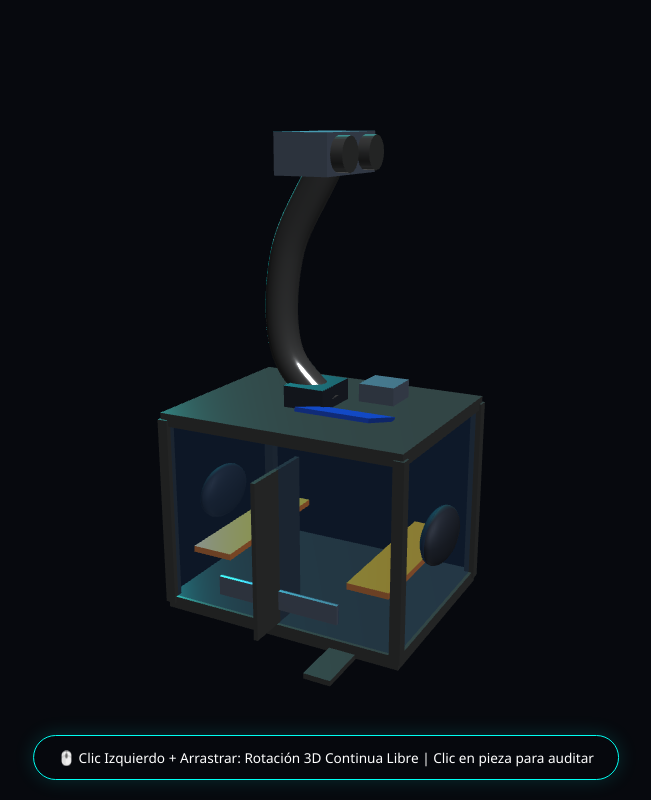
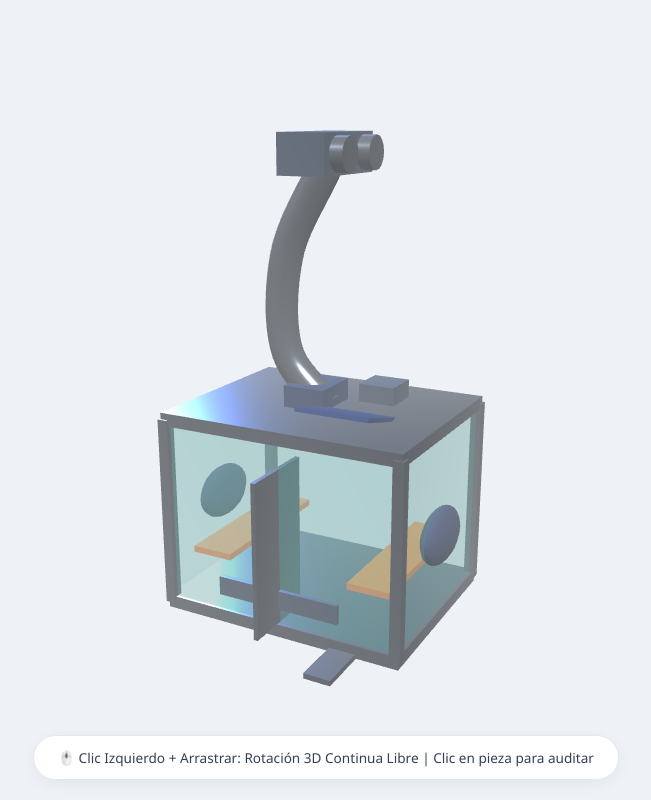
Before and after one commit to RichGuep/CableMantainance, a plain HTML site: page index.html in a window 1280 px wide. Shown: the whole page, without its empty margins (314-965 px from the left). Drawn offline with nearby package versions, Linux system fonts and the light colour scheme; animation ran at ten frames a second.

Commit message:
Update index.html

```diff
--- a/index.html
+++ b/index.html
@@ -3,35 +3,35 @@
 <head>
     <meta charset="UTF-8">
     <meta name="viewport" content="width=device-width, initial-scale=1.0">
-    <title>GMAO Doppelmayr - CWA OMEGA V</title>
+    <title>GMAO Doppelmayr - CWA OMEGA V (Light Mode)</title>
     <style>
         * { box-sizing: border-box; margin: 0; padding: 0; font-family: 'Segoe UI', Tahoma, sans-serif; }
-        body { overflow: hidden; background-color: #07090e; color: #fff; }
+        body { overflow: hidden; background-color: #f1f5f9; color: #1e293b; }
         #canvas-container { width: 100vw; height: 100vh; display: block; }
 
-        /* Panel Técnico de Mantenimiento */
+        /* Panel Técnico de Mantenimiento - Modo Claro */
         #info-panel {
             position: absolute; top: 20px; right: 20px; width: 390px;
-            background: rgba(11, 16, 26, 0.94); backdrop-filter: blur(20px);
-            -webkit-backdrop-filter: blur(20px); border: 2px solid #00fff2;
-            border-radius: 12px; padding: 24px; box-shadow: 0 0 35px rgba(0, 255, 242, 0.25);
-            display: none; z-index: 10;
+            background: rgba(255, 255, 255, 0.92); backdrop-filter: blur(20px);
+            -webkit-backdrop-filter: blur(20px); border: 1px solid #cbd5e1;
+            border-radius: 12px; padding: 24px; box-shadow: 0 10px 30px rgba(15, 23, 42, 0.08);
+            display: none; z-index: 10; transition: all 0.3s ease;
         }
-        h2 { color: #00fff2; margin-bottom: 6px; font-size: 1.3rem; text-transform: uppercase; letter-spacing: 0.5px; }
-        .sub-title { font-size: 0.85rem; color: #8a99ad; margin-bottom: 14px; border-bottom: 1px solid rgba(0,255,242,0.2); padding-bottom: 6px; }
+        h2 { color: #0f172a; margin-bottom: 2px; font-size: 1.3rem; text-transform: uppercase; letter-spacing: 0.5px; }
+        .sub-title { font-size: 0.85rem; color: #64748b; margin-bottom: 14px; border-bottom: 2px solid #e2e8f0; padding-bottom: 6px; }
         .data-group { margin-bottom: 12px; }
-        .data-label { font-size: 0.72rem; color: #a0aec0; text-transform: uppercase; letter-spacing: 0.5px; margin-bottom: 2px; }
-        .data-value { font-size: 0.95rem; font-weight: 600; color: #edf2f7; }
-        .data-desc { font-size: 0.85rem; color: #e2e8f0; background: rgba(255, 255, 255, 0.04); padding: 10px; border-radius: 6px; margin-top: 4px; line-height: 1.4; border-left: 3px solid #00fff2; }
-        .falla-input { width: 100%; background: #0f131a; border: 1px solid #4a5568; color: white; padding: 10px; border-radius: 6px; margin-top: 6px; resize: none; font-size: 0.9rem; }
-        .falla-input:focus { outline: none; border-color: #00fff2; }
+        .data-label { font-size: 0.72rem; color: #64748b; text-transform: uppercase; letter-spacing: 0.5px; margin-bottom: 2px; }
+        .data-value { font-size: 0.95rem; font-weight: 600; color: #0f172a; }
+        .data-desc { font-size: 0.85rem; color: #334155; background: #f8fafc; padding: 10px; border-radius: 6px; margin-top: 4px; line-height: 1.4; border-left: 3px solid #2563eb; }
+        .falla-input { width: 100%; background: #ffffff; border: 1px solid #cbd5e1; color: #0f172a; padding: 10px; border-radius: 6px; margin-top: 6px; resize: none; font-size: 0.9rem; }
+        .falla-input:focus { outline: none; border-color: #2563eb; box-shadow: 0 0 0 3px rgba(37, 99, 235, 0.15); }
 
-        .btn-ot { display: block; width: 100%; background: #ff5722; color: white; border: none; padding: 12px; border-radius: 6px; font-weight: bold; font-size: 1rem; cursor: pointer; margin-top: 15px; text-transform: uppercase; box-shadow: 0 4px 15px rgba(255, 87, 34, 0.4); transition: background 0.2s; }
+        .btn-ot { display: block; width: 100%; background: #ff5722; color: white; border: none; padding: 12px; border-radius: 6px; font-weight: bold; font-size: 1rem; cursor: pointer; margin-top: 15px; text-transform: uppercase; box-shadow: 0 4px 12px rgba(255, 87, 34, 0.25); transition: background 0.2s; }
         .btn-ot:hover { background: #e64a19; }
-        .btn-close { display: block; width: 100%; background: #334155; color: white; border: none; padding: 10px; border-radius: 6px; font-weight: bold; font-size: 0.9rem; cursor: pointer; margin-top: 8px; text-transform: uppercase; transition: background 0.2s; }
+        .btn-close { display: block; width: 100%; background: #64748b; color: white; border: none; padding: 10px; border-radius: 6px; font-weight: bold; font-size: 0.9rem; cursor: pointer; margin-top: 8px; text-transform: uppercase; transition: background 0.2s; }
         .btn-close:hover { background: #475569; }
 
-        #instructions { position: absolute; bottom: 20px; left: 50%; transform: translateX(-50%); background: rgba(7, 9, 14, 0.95); border: 1px solid #00fff2; padding: 12px 24px; border-radius: 30px; pointer-events: none; font-size: 0.85rem; text-align: center; box-shadow: 0 0 20px rgba(0, 255, 242, 0.15); }
+        #instructions { position: absolute; bottom: 20px; left: 50%; transform: translateX(-50%); background: rgba(255, 255, 255, 0.95); border: 1px solid #e2e8f0; padding: 12px 24px; border-radius: 30px; pointer-events: none; font-size: 0.85rem; text-align: center; color: #334155; box-shadow: 0 4px 15px rgba(0, 0, 0, 0.05); }
     </style>
     <script src="https://unpkg.com/three@0.128.0/build/three.min.js"></script>
     <script src="https://unpkg.com/three@0.128.0/examples/js/controls/OrbitControls.js"></script>
@@ -70,10 +70,13 @@
     </div>
 
     <script {twc-raw}>
-        // --- 1. CONFIGURACIÓN DEL ENTORNO ---
+        // --- 1. CONFIGURACIÓN DEL ENTORNO DE ESTUDIO ---
         const container = document.getElementById('canvas-container');
         const scene = new THREE.Scene();
-        scene.background = new THREE.Color(0x07090e); // Fondo técnico oscuro
+        scene.background = new THREE.Color(0xeef2f6); // Gris estudio claro premium
+
+        // Añadimos niebla sutil para mejorar el degradado de fondo e incrementar realismo espacial
+        scene.fog = new THREE.FogExp2(0xeef2f6, 0.08);
 
         const camera = new THREE.PerspectiveCamera(45, window.innerWidth / window.innerHeight, 0.1, 100);
         const posCamaraOriginal = new THREE.Vector3(4, 2.5, 7.5);
@@ -90,33 +93,33 @@
         const centroOriginal = new THREE.Vector3(0, 0, 0);
         controls.target.copy(centroOriginal);
 
-        // --- ILUMINACIÓN CROSSED-STUDIO (MÁXIMO VOLUMEN Y REBOTE) ---
-        scene.add(new THREE.AmbientLight(0xffffff, 0.45));
+        // --- ILUMINACIÓN DE ESTUDIO FOTOGRÁFICO DE ALTA VISIBILIDAD ---
+        scene.add(new THREE.AmbientLight(0xffffff, 0.7)); // Alta claridad ambiental base
 
-        const sunLight = new THREE.DirectionalLight(0xffffff, 1.6); // Luz superior directa de volumen
-        sunLight.position.set(6, 10, 5);
-        scene.add(sunLight);
+        const mainSun = new THREE.DirectionalLight(0xffffff, 1.2); // Luz de sol superior derecha
+        mainSun.position.set(5, 10, 5);
+        scene.add(mainSun);
 
-        const backCyanLight = new THREE.DirectionalLight(0x00fff2, 1.4); // Destello cyan trasero para siluetas
-        backCyanLight.position.set(-6, 4, -6);
-        scene.add(backCyanLight);
+        const fillLight = new THREE.DirectionalLight(0xe2e8f0, 0.6); // Luz de relleno lateral izquierda
+        fillLight.position.set(-5, 4, 3);
+        scene.add(fillLight);
 
-        const bottomReflect = new THREE.DirectionalLight(0xffffff, 0.5); // Luz inferior para iluminar estribos y piso
-        bottomReflect.position.set(0, -6, 0);
-        scene.add(bottomReflect);
+        const contrastBlueLight = new THREE.DirectionalLight(0x1e3a8a, 0.5); // Luz azul profundo de contrafoco para realzar bordes metálicos
+        contrastBlueLight.position.set(-4, 3, -5);
+        scene.add(contrastBlueLight);
 
         // --- 2. BASE DE DATOS TÉCNICA OFICIAL (CWA OMEGA V) ---
         const baseDatosPiezas = {
-            "Mecanismo_Pinza": { nombre: "Pinza Desembragable D-Line", id: "CWA-DOPP-PZ108", crit: "Crítica", desc: "Mecanismo de acoplamiento de alta tecnología Doppelmayr D-Line. Garantiza el agarre continuo y seguro al cable de acero durante el trayecto de línea." },
-            "Brazo_Suspension": { nombre: "Hangar Curvo Integrado", id: "CWA-HNG-OMEGAV", crit: "Alta", desc: "Brazo estructural forjado que conecta la pinza con el habitáculo. Su diseño avanzado está visualmente integrado en el perfil superior del techo de la cabina." },
-            "Panel_Solar": { nombre: "Módulo Fotovoltaico de Techo", id: "CWA-SOL-FOTOV", crit: "Media", desc: "Panel solar integrado en la cubierta del techo. Genera energía limpia autónoma para alimentar la iluminación interior, altavoces y sistemas de intercomunicación." },
-            "Bateria": { nombre: "Acumulador / Banco de Baterías", id: "CWA-BAT-BUFF12V", crit: "Alta", desc: "Módulo acumulador oculto bajo el techo acústico. Respalda la energía de los sistemas críticos de la cabina ante la ausencia de radiación solar." },
+            "Mecanismo_Pinza": { nombre: "Pinza Desembragable D-Line", id: "CWA-DOPP-PZ108", crit: "Crítica", desc: "Mecanismo de acoplamiento de alta tecnología Doppelmayr D-Line[cite: 57, 365, 366]. Garantiza el agarre continuo y seguro al cable de acero durante el trayecto de línea[cite: 366]." },
+            "Brazo_Suspension": { nombre: "Hangar Curvo Integrado", id: "CWA-HNG-OMEGAV", crit: "Alta", desc: "Brazo estructural forjado que conecta la pinza con el habitáculo[cite: 367]. Su diseño avanzado está visualmente integrado en el perfil superior del techo de la cabina[cite: 367]." },
+            "Panel_Solar": { nombre: "Módulo Fotovoltaico de Techo", id: "CWA-SOL-FOTOV", crit: "Media", desc: "Panel solar integrado en la cubierta del techo[cite: 329]. Genera energía limpia autónoma para alimentar la iluminación interior, altavoces y sistemas de intercomunicación." },
+            "Bateria": { nombre: "Acumulador / Banco de Baterías", id: "CWA-BAT-BUFF12V", crit: "Alta", desc: "Módulo acumulador oculto bajo el techo acústico[cite: 329]. Respalda la energía de los sistemas críticos de la cabina ante la ausencia de radiación solar." },
             "Parachoques": { nombre: "Amortiguadores Elastómeros", id: "CWA-BUMP-SIDE", crit: "Baja", desc: "Topes laterales perimetrales compuestos de elastómero resistente. Absorben impactos menores durante el ingreso y flujo en las estaciones." },
-            "Puerta": { nombre: "Puertas Mecánicas OMEGA V", id: "CWA-DOOR-900MM", crit: "Alta", desc: "Sistema doble corredizo con un ancho libre de apertura reglamentario de 900 mm. Facilita el acceso accesible y rápido de pasajeros." },
-            "Apoyo_Pies": { nombre: "Estribo de Acceso / Apoyo", id: "CWA-FOOT-ALUM", crit: "Baja", desc: "Plataforma inferior sólida de aluminio antideslizante. Diseñada para un acceso cómodo, nivelado y libre de barreras a la cabina." },
-            "Persianas": { nombre: "Sistema de Ventilación Pasiva", id: "CWA-VENT-PASIV", crit: "Baja", desc: "Conductos de ventilación integrados en el piso y ventanas corredizas en las puertas. Aseguran flujo constante de aire fresco libre de corrientes molestas." },
-            "Asientos": { nombre: "Asientos de Madera de Haya", id: "CWA-SEAT-BEECH", crit: "Media", desc: "Asientos individuales ergonómicos con núcleo de madera de haya de alta resistencia. Material con propiedades aislantes óptimo para regiones tropicales." },
-            "Chasis_Acrilico": { nombre: "Habitáculo OMEGA V de Aluminio", id: "CWA-CHAS-LIGHT", crit: "Media", desc: "Estructura principal de aluminio ligero de alta durabilidad CWA Olten. Incorpora vidrios panorámicos tintados con aerodinámica optimizada para vientos cruzados." }
+            "Puerta": { nombre: "Puertas Mecánicas OMEGA V", id: "CWA-DOOR-900MM", crit: "Alta", desc: "Sistema doble corredizo con un ancho libre de apertura reglamentario de 900 mm[cite: 295, 377, 378]. Facilita el acceso accesible y rápido de pasajeros[cite: 296]." },
+            "Apoyo_Pies": { nombre: "Estribo de Acceso / Apoyo", id: "CWA-FOOT-ALUM", crit: "Baja", desc: "Plataforma inferior sólida de aluminio antideslizante[cite: 295]. Diseñada para un acceso cómodo, nivelado y libre de barreras a la cabina[cite: 296, 303]." },
+            "Persianas": { nombre: "Sistema de Ventilación Pasiva", id: "CWA-VENT-PASIV", crit: "Baja", desc: "Conductos de ventilación integrados en el piso y ventanas corredizas en las puertas[cite: 320]. Aseguran flujo constante de aire fresco libre de corrientes molestas[cite: 320]." },
+            "Asientos": { nombre: "Asientos de Madera de Haya", id: "CWA-SEAT-BEECH", crit: "Media", desc: "Asientos individuales ergonómicos con núcleo de madera de haya de alta resistencia[cite: 241, 242]. Material con propiedades aislantes óptimo para regiones tropicales[cite: 242, 325]." },
+            "Chasis_Acrilico": { nombre: "Habitáculo OMEGA V de Aluminio", id: "CWA-CHAS-LIGHT", crit: "Media", desc: "Estructura principal de aluminio ligero de alta durabilidad CWA Olten[cite: 14, 15, 227]. Incorpora vidrios panorámicos tintados con aerodinámica optimizada para vientos cruzados[cite: 45, 100, 257]." }
         };
 
         // --- 3. MODELADO SÓLIDO DE ALTO CONTRASTE ---
@@ -124,13 +127,13 @@
         scene.add(cabinaGrupo);
         const estadoOriginales = new Map();
 
-        // Paleta de materiales sólidos reflectivos para eliminar transparencia fantasma
-        const matAluminioPulido = new THREE.MeshStandardMaterial({ color: 0xf1f5f9, roughness: 0.12, metalness: 0.88 });
-        const matGrisAcero = new THREE.MeshStandardMaterial({ color: 0x64748b, roughness: 0.25, metalness: 0.6 });
-        const matCauchoNegro = new THREE.MeshStandardMaterial({ color: 0x11141a, roughness: 0.6, metalness: 0.1 });
-        const matVidrioOMEGA = new THREE.MeshStandardMaterial({ color: 0x1e3a5f, transparent: true, opacity: 0.5, roughness: 0.05, metalness: 0.4 });
-        const matSolarAzul = new THREE.MeshStandardMaterial({ color: 0x1d4ed8, roughness: 0.1, metalness: 0.6 });
-        const matMaderaHaya = new THREE.MeshStandardMaterial({ color: 0xb45309, roughness: 0.4, metalness: 0.0 }); // Tono Haya/Madera del manual
+        // Reajuste de colores para que las piezas se sientan sólidas y pesadas en fondo claro
+        const matAluminioGris = new THREE.MeshStandardMaterial({ color: 0x94a3b8, roughness: 0.2, metalness: 0.8 }); // Aluminio anodizado gris medio
+        const matMecanicoOscuro = new THREE.MeshStandardMaterial({ color: 0x334155, roughness: 0.3, metalness: 0.5 }); // Piezas de tracción y rodillos oscurecidas
+        const matCauchoMate = new THREE.MeshStandardMaterial({ color: 0x0f172a, roughness: 0.8, metalness: 0.0 }); // Parachoques negros profundos
+        const matVidrioEsmeralda = new THREE.MeshStandardMaterial({ color: 0x0f766e, transparent: true, opacity: 0.4, roughness: 0.05, metalness: 0.3 }); // Vidrio tintado Doppelmayr real
+        const matSolarProfundo = new THREE.MeshStandardMaterial({ color: 0x1e3a8a, roughness: 0.1, metalness: 0.6 });
+        const matMaderaHaya = new THREE.MeshStandardMaterial({ color: 0xc2410c, roughness: 0.5, metalness: 0.0 }); // Asientos visibles por dentro [cite: 46]
 
         function registrarComponente(objeto, nombreClave) {
             objeto.name = nombreClave;
@@ -156,70 +159,60 @@
             });
         }
 
-        // A. Habitáculo Central y Cristales Panorámicos
+        // Ensamblaje OMEGA V
         const chasisG = new THREE.Group();
-        chasisG.add(new THREE.Mesh(new THREE.BoxGeometry(2.3, 1.8, 1.8), matVidrioOMEGA));
-        const mSup = new THREE.Mesh(new THREE.BoxGeometry(2.36, 0.12, 1.86), matAluminioPulido); mSup.position.y = 0.9;
+        chasisG.add(new THREE.Mesh(new THREE.BoxGeometry(2.3, 1.8, 1.8), matVidrioEsmeralda));
+        const mSup = new THREE.Mesh(new THREE.BoxGeometry(2.36, 0.12, 1.86), matAluminioGris); mSup.position.y = 0.9;
         const mInf = mSup.clone(); mInf.position.y = -0.9; chasisG.add(mSup, mInf);
         const geoCol = new THREE.BoxGeometry(0.1, 1.8, 0.1);
-        const c1 = new THREE.Mesh(geoCol, matAluminioPulido); c1.position.set(1.15, 0, 0.9);
+        const c1 = new THREE.Mesh(geoCol, matAluminioGris); c1.position.set(1.15, 0, 0.9);
         const c2 = c1.clone(); c2.position.set(-1.15, 0, 0.9);
         const c3 = c1.clone(); c3.position.set(1.15, 0, -0.9);
         const c4 = c1.clone(); c4.position.set(-1.15, 0, -0.9);
         chasisG.add(c1, c2, c3, c4);
         registrarComponente(chasisG, "Chasis_Acrilico");
 
-        // B. Hangar / Brazo de Suspensión Curvo Integrado
         const brazoG = new THREE.Group();
         const curva = new THREE.CatmullRomCurve3([new THREE.Vector3(0, 3.1, 0), new THREE.Vector3(-0.4, 2.3, 0), new THREE.Vector3(-0.4, 1.4, 0), new THREE.Vector3(0, 0.95, 0)]);
-        brazoG.add(new THREE.Mesh(new THREE.TubeGeometry(curva, 32, 0.15, 16, false), matAluminioPulido));
+        brazoG.add(new THREE.Mesh(new THREE.TubeGeometry(curva, 32, 0.15, 16, false), matAluminioGris));
         registrarComponente(brazoG, "Brazo_Suspension");
 
-        // C. Amortiguador de Torsión Superior
         const amortG = new THREE.Group();
-        amortG.add(new THREE.Mesh(new THREE.BoxGeometry(0.4, 0.22, 0.5), matCauchoNegro)); amortG.position.set(-0.1, 1.05, 0);
+        amortG.add(new THREE.Mesh(new THREE.BoxGeometry(0.4, 0.22, 0.5), matCauchoMate)); amortG.position.set(-0.1, 1.05, 0);
         registrarComponente(amortG, "Amortiguador");
 
-        // D. Pinza D-Line Desembragable
         const pinzaG = new THREE.Group();
-        pinzaG.add(new THREE.Mesh(new THREE.BoxGeometry(0.5, 0.35, 0.9), matGrisAcero));
-        const r1 = new THREE.Mesh(new THREE.CylinderGeometry(0.15, 0.15, 0.12, 16), matAluminioPulido); r1.rotation.z = Math.PI/2; r1.position.set(0.3, 0, 0.25);
+        pinzaG.add(new THREE.Mesh(new THREE.BoxGeometry(0.45, 0.35, 0.9), matMecanicoOscuro));
+        const r1 = new THREE.Mesh(new THREE.CylinderGeometry(0.15, 0.15, 0.12, 16), matAluminioGris); r1.rotation.z = Math.PI/2; r1.position.set(0.3, 0, 0.25);
         const r2 = r1.clone(); r2.position.z = -0.25; pinzaG.add(r1, r2); pinzaG.position.y = 3.2;
         registrarComponente(pinzaG, "Mecanismo_Pinza");
 
-        // E. Panel Solar Fotovoltaico de Techo
         const solarG = new THREE.Group();
-        const sol = new THREE.Mesh(new THREE.BoxGeometry(0.7, 0.04, 0.55), matSolarAzul); sol.rotation.x = -0.25; solarG.add(sol); solarG.position.set(0.4, 1.03, 0.4);
+        const sol = new THREE.Mesh(new THREE.BoxGeometry(0.7, 0.04, 0.55), matSolarProfundo); sol.rotation.x = -0.25; solarG.add(sol); solarG.position.set(0.4, 1.03, 0.4);
         registrarComponente(solarG, "Panel_Solar");
 
-        // F. Batería de Respaldo Oculta
         const batG = new THREE.Group();
-        batG.add(new THREE.Mesh(new THREE.BoxGeometry(0.35, 0.2, 0.35), matGrisAcero)); batG.position.set(0.4, 1.03, -0.4);
+        batG.add(new THREE.Mesh(new THREE.BoxGeometry(0.35, 0.2, 0.35), matMecanicoOscuro)); batG.position.set(0.4, 1.03, -0.4);
         registrarComponente(batG, "Bateria");
 
-        // G. Parachoques Elastómeros
         const paraG = new THREE.Group();
         const geoPara = new THREE.SphereGeometry(0.26, 16, 16); geoPara.scale(0.5, 1, 1.4);
-        const pL = new THREE.Mesh(geoPara, matCauchoNegro); pL.position.set(1.16, -0.1, 0);
+        const pL = new THREE.Mesh(geoPara, matCauchoMate); pL.position.set(1.16, -0.1, 0);
         const pR = pL.clone(); pR.position.x = -1.16; paraG.add(pL, pR);
         registrarComponente(paraG, "Parachoques");
 
-        // H. Sistema de Puertas Corredizas (900 mm)
         const puertaG = new THREE.Group();
-        const pM = new THREE.Mesh(new THREE.BoxGeometry(0.04, 1.44, 0.74), matAluminioPulido); pM.position.set(0, -0.1, 0.91); puertaG.add(pM);
+        const pM = new THREE.Mesh(new THREE.BoxGeometry(0.04, 1.44, 0.74), matAluminioGris); pM.position.set(0, -0.1, 0.91); puertaG.add(pM);
         registrarComponente(puertaG, "Puerta");
 
-        // I. Estribo / Apoyo de Pies Antideslizante
         const pieG = new THREE.Group();
-        pieG.add(new THREE.Mesh(new THREE.BoxGeometry(0.25, 0.05, 0.95), matAluminioPulido)); pieG.position.set(0.65, -0.95, 0.91);
+        pieG.add(new THREE.Mesh(new THREE.BoxGeometry(0.25, 0.05, 0.95), matAluminioGris)); pieG.position.set(0.65, -0.95, 0.91);
         registrarComponente(pieG, "Apoyo_Pies");
 
-        // J. Rejillas de Persianas de Ventilación Inferior
         const ventG = new THREE.Group();
-        ventG.add(new THREE.Mesh(new THREE.BoxGeometry(1.2, 0.18, 0.04), matGrisAcero)); ventG.position.set(0, -0.6, 0.91);
+        ventG.add(new THREE.Mesh(new THREE.BoxGeometry(1.2, 0.18, 0.04), matMecanicoOscuro)); ventG.position.set(0, -0.6, 0.91);
         registrarComponente(ventG, "Persianas");
 
-        // K. Asientos de Madera de Haya (Vistos por dentro gracias a la transparencia del cristal)
         const asientosG = new THREE.Group();
         const geoAsiento = new THREE.BoxGeometry(0.4, 0.06, 1.5);
         const a1 = new THREE.Mesh(geoAsiento, matMaderaHaya); a1.position.set(0.8, -0.4, 0);
@@ -228,12 +221,11 @@
 
         cabinaGrupo.position.y = -1.0;
 
-        // --- 4. ANIMACIÓN FLUIDA POR LERP (INTERACTIVIDAD ABIERTA 3D) ---
+        // --- 4. INTERACTIVIDAD DE ENFOQUE (ORBITAL Y ZOOM LIBRE) ---
         const raycaster = new THREE.Raycaster();
         const mouse = new THREE.Vector2();
         let componenteActivo = null;
 
-        // Vectores dinámicos de destino para transiciones suaves de cámara
         let camaraDestinoPos = posCamaraOriginal.clone();
         let controlesDestinoTarget = centroOriginal.clone();
 
@@ -255,21 +247,18 @@
                 if (componenteActivo !== raiz) {
                     componenteActivo = raiz;
 
-                    // AISLAMIENTO VISUAL: Desvanecemos lo que no está seleccionado
+                    // AISLAMIENTO: Ocultamos las demás partes atenuándolas fuertemente
                     cabinaGrupo.children.forEach((modulo) => {
                         modulo.traverse((child) => {
                             if (child.isMesh) {
                                 child.material.transparent = true;
-                                child.material.opacity = (child.name === componenteActivo.name) ? 1.0 : 0.04;
+                                child.material.opacity = (child.name === componenteActivo.name) ? 1.0 : 0.03;
                             }
                         });
                     });
 
-                    // ENFOQUE DINÁMICO: Movemos el centro de rotación (target) a la pieza
                     const datosOrig = estadoOriginales.get(componenteActivo.name);
                     controlesDestinoTarget.copy(datosOrig.centroMasa).add(cabinaGrupo.position);
-
-                    // ZOOM AMORTIGUADO: Acercamos la cámara frontalmente a 1.8 metros del objeto
                     camaraDestinoPos.copy(controlesDestinoTarget).add(new THREE.Vector3(0, 0.2, 1.8));
 
                     mostrarPanel(componenteActivo.name);
@@ -278,11 +267,9 @@
         }
 
         function restaurarEstado() {
-            // Regresamos cámara y centro de órbita a los valores iniciales de fábrica
             camaraDestinoPos.copy(posCamaraOriginal);
             controlesDestinoTarget.copy(centroOriginal);
 
-            // Devolvemos las opacidades y transparencias originales a todos los componentes
             estadoOriginales.forEach((data) => {
                 data.materiales.forEach((m) => {
                     m.mesh.material.transparent = m.transparent;
@@ -304,9 +291,9 @@
                 document.getElementById('falla-descripcion').value = '';
 
                 const cEl = document.getElementById('part-crit');
-                if (info.crit === "Crítica") cEl.style.color = "#fc8181";
-                else if (info.crit === "Alta") cEl.style.color = "#f6ad55";
-                else cEl.style.color = "#68d391";
+                if (info.crit === "Crítica") cEl.style.color = "#dc2626"; // Rojo sólido corporativo
+                else if (info.crit === "Alta") cEl.style.color = "#d97706"; // Naranja
+                else cEl.style.color = "#16a34a"; // Verde
 
                 document.getElementById('info-panel').style.display = 'block';
             }
@@ -321,20 +308,18 @@
             }
         }
 
-        // --- 5. LOOP DE ANIMACIÓN CON INTERPOLACIÓN LERP ---
+        // --- 5. LOOP DE ANIMACIÓN ---
         function animate() {
             requestAnimationFrame(animate);
 
-            // Permite transiciones de zoom fluidas sin romper la libertad del OrbitControls
             camera.position.lerp(camaraDestinoPos, 0.08);
             controls.target.lerp(controlesDestinoTarget, 0.08);
             controls.update();
 
-            // Rotación suave automática únicamente si no hay ninguna pieza en auditoría
             if (controls.state === -1 && !componenteActivo) {
                 cabinaGrupo.rotation.y += 0.0012;
             } else if (componenteActivo) {
-                cabinaGrupo.rotation.y = 0; // Se detiene para que el técnico la mueva libremente con su mouse
+                cabinaGrupo.rotation.y = 0;
             }
 
             renderer.render(scene, camera);
```
